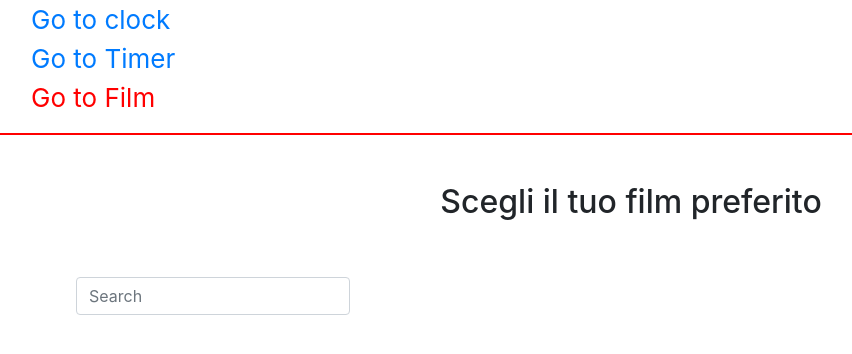
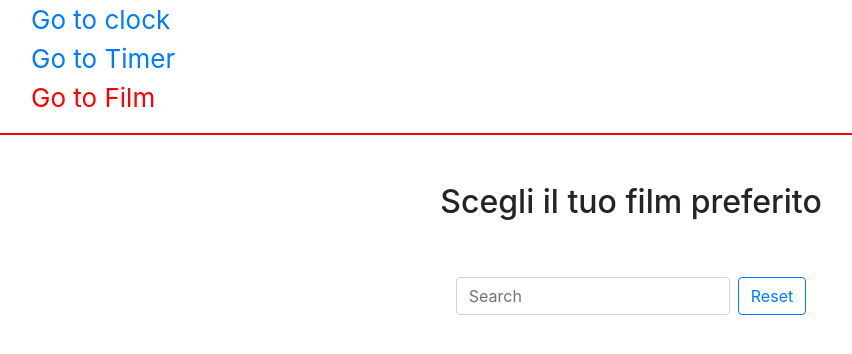
Before and after one commit to Luigi-Tramparulo/Frontend-exercise, a React (Create React App) app: page /film in a window 1280 px wide. Shown: the top 354 px of the page, without its empty margins (9-861 px from the left). Built offline with nearby package versions, Linux system fonts and the light colour scheme.

Commit message:
feat: in search-bar delete suggest on click, and add style to button

```diff
--- a/src/App.css
+++ b/src/App.css
@@ -7,3 +7,10 @@
 .selected{
   color: red;
 }
+.active{
+  display: block;
+}
+
+.not-active{
+  display: none;
+}
--- a/src/components/film/index.js
+++ b/src/components/film/index.js
@@ -25,7 +25,7 @@ class FilmCards extends Component {
 
       axios.get(`http://www.omdbapi.com/?apikey=ac9b1a49&t=${namefilm}`)
         .then(({ data }) => {
-        const {Title} = data
+          const { Title } = data
           this.setState(({
             title: Title,
             source: data["Poster"],
@@ -46,7 +46,7 @@ class FilmCards extends Component {
     )
   }
   componentDidMount() {
-    this.requiredFilm(this.props.setNameFilm)
+    this.requiredFilm(this.props.namefilm)
   }
 
   render() {
@@ -56,7 +56,7 @@ class FilmCards extends Component {
 
     return (
       <div className="col">
-        <CardFilm { ...this.state} />
+        <CardFilm {...this.state} />
       </div>
     );
   }
--- a/src/components/film/searchBar.js
+++ b/src/components/film/searchBar.js
@@ -1,5 +1,4 @@
 import React, { Component } from 'react';
-import CardFilm from './cardfilm';
 
 class Search extends Component {
 
@@ -11,33 +10,42 @@ class Search extends Component {
   }
   handleChange = (e) => {
     let inputDigit = e.target.value;
-    this.setState({ input: inputDigit.toLowerCase() })
+    this.setState({ input: inputDigit })
   }
+
+  componentDidUpdate(oldProps) {
+    if (oldProps.namefilm != this.props.namefilm) {
+      this.setState({ input: this.props.namefilm })
+    }
+  }
+
 
   render() {
 
-    const { elements, setNameFilm } = this.props;
+
+    const { elements, setNameFilm, setClass, namefilm, resetFilm } = this.props;
     const { input } = this.state;
 
     return (
       <div>
-        <form className="form-inline my-2 my-lg-0">
+        <form key={namefilm} className="form-inline my-2 my-lg-0">
           <input className="form-control mr-sm-2"
-            type="search"
             placeholder="Search"
             aria-label="Search"
+            value={input}
             onChange={this.handleChange} />
+          <button type="button" className="btn btn-outline-primary" onClick={resetFilm}>Reset</button>
         </form>
         <ul>
           {
             elements
-              .filter( element => {
+              .filter(element => {
                 const elementLow = element.toLowerCase();
-                if (elementLow.startsWith(input) && input && input.length > 3) {
+                if (elementLow.startsWith(input.toLowerCase()) && input && input.length > 3) {
                   return true
                 }
               })
-              .map( (filtred,i) => (<li onClick={() => setNameFilm(filtred)} key={i}>{filtred}</li>))
+              .map((filtred, i) => (<li className={setClass ? 'active' : 'not-active'} onClick={() => setNameFilm(filtred)} key={i}>{filtred}</li>))
           }
         </ul>
       </div>
--- a/src/routes/film.js
+++ b/src/routes/film.js
@@ -11,14 +11,21 @@ class Film extends Component {
   constructor(props) {
     super(props)
     // this.setNameFilm = this.setNameFilm.bind(this)
-    this.state={
-      namefilm: null
+    this.state = {
+      namefilm: '',
+      visible: true,
+
     }
+  }
+
+  resetFilm = () => {
+    this.setState({ namefilm: '', visible: true })
   }
 
   setNameFilm = (film) => {
     this.setState({
-      namefilm: film
+      namefilm: film,
+      visible: false,
     })
   }
 
@@ -27,13 +34,26 @@ class Film extends Component {
 
   render() {
 
+    const { namefilm, visible } = this.state;
+
+
+
     return (
       <>
         <h2 className="text-center p-5">Scegli il tuo film preferito</h2>
         <div className="container">
-          <Search elements={films} setNameFilm={this.setNameFilm} />
+          <div className="row justify-content-center">
+            <Search
+              resetFilm={this.resetFilm}
+              namefilm={namefilm}
+              setClass={visible}
+              elements={films}
+              setNameFilm={this.setNameFilm} />
+          </div>
           <div className="row">
-
+            {
+              namefilm ? <FilmCards namefilm={namefilm} /> : null
+            }
           </div>
         </div>
       </>
```
